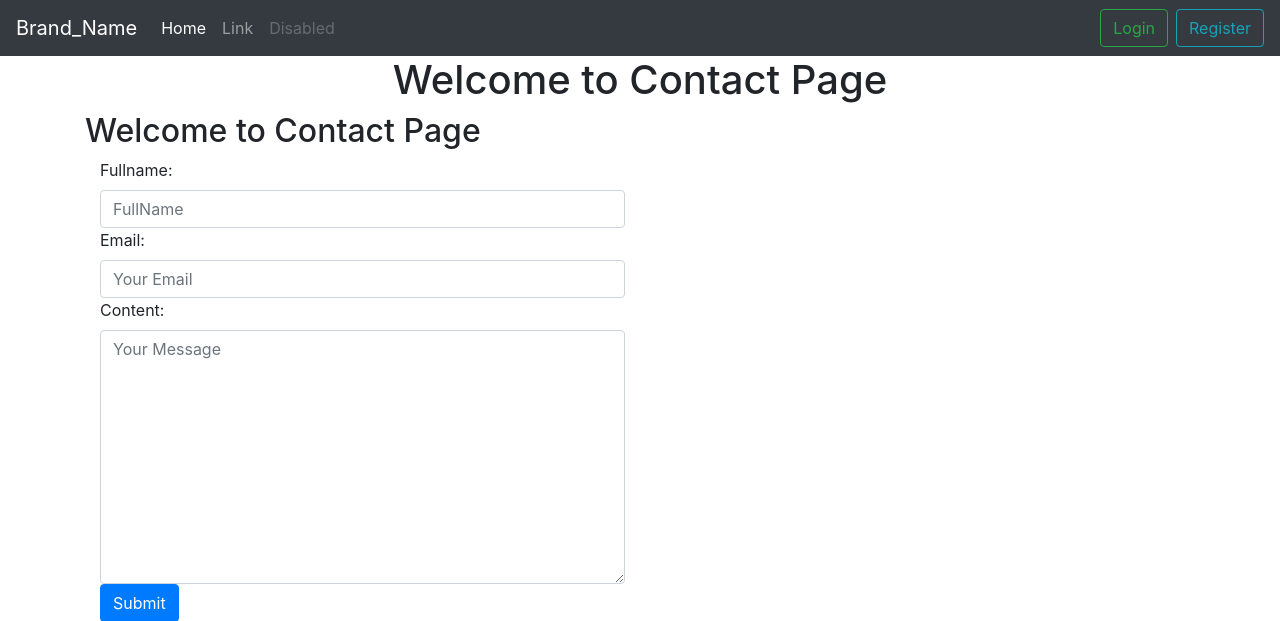
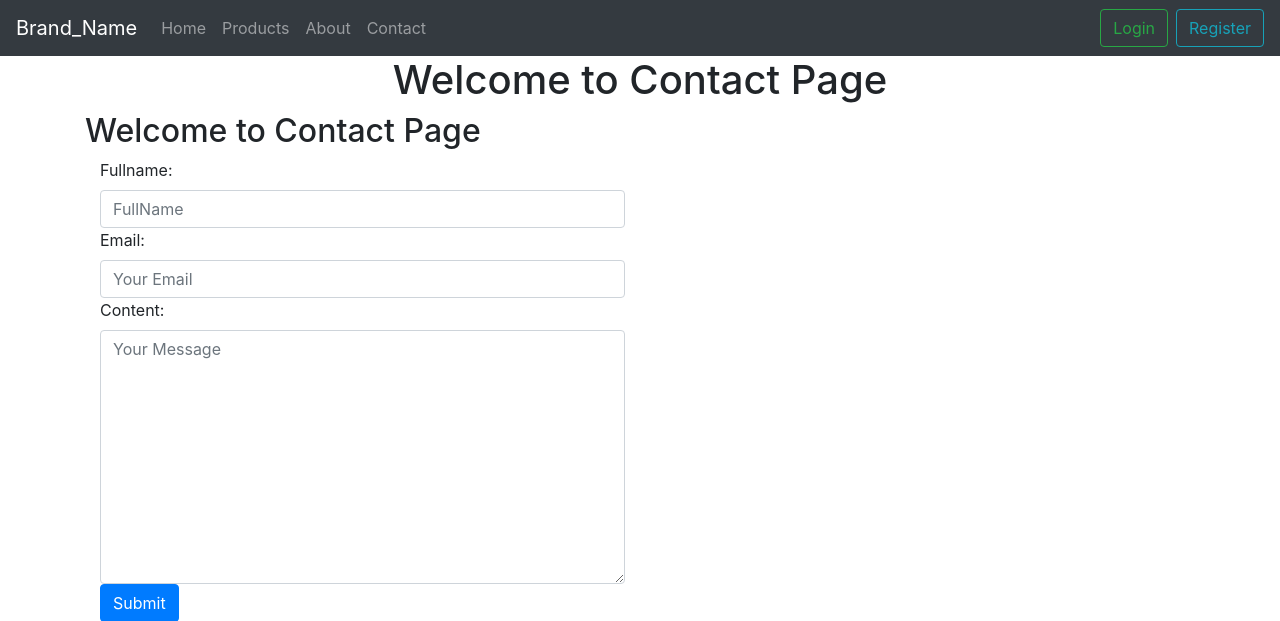
Before and after one commit to Drackus001/ecommerce, a Django app: page /contact/ in a window 1280 px wide. Shown: the top 621 px of the page. Run offline with Django 3.2, Linux system fonts and the light colour scheme; some libraries are stand-ins or nearby versions.

Commit message:
Navbar updated

```diff
--- a/src/ecommerce/urls.py
+++ b/src/ecommerce/urls.py
@@ -38,11 +38,11 @@ from .views import (
         register_page)
 
 urlpatterns = [
-    path('', views.home_page),
-    path('about/', views.about_page),
-    path('contact/', views.contact_page),
-    path('login/', views.login_page),
-    path('register/', views.register_page),
+    path('', views.home_page, name='home'),
+    path('about/', views.about_page, name='about'),
+    path('contact/', views.contact_page, name='contact'),
+    path('login/', views.login_page, name='login'),
+    path('register/', views.register_page, name='register'),
     path('products/', include(('products.urls', 'products'), namespace='products')),
 
     # path('featured/', ProductFeaturedListView.as_view()),
--- a/src/products/urls.py
+++ b/src/products/urls.py
@@ -5,6 +5,6 @@ from .views import (
         ProductDetailSlugView)
 
 urlpatterns = [
-    path('', ProductListView.as_view()),
+    path('', ProductListView.as_view(), name='list'),
     path('<slug:slug>/', ProductDetailSlugView.as_view(), name='detail'),
 ]
--- a/src/templates/base/navbar.html
+++ b/src/templates/base/navbar.html
@@ -1,25 +1,35 @@
-{% load static %}
+{% url 'home' as home_url %}
+{% url 'contact' as contact_url %}
+{% url 'about' as about_url %}
+{% url 'login' as login_url %}
+{% url 'register' as register_url %}
+{% url 'about' as about_url %}
+{% url 'products:list' as products_url %}
+
 <nav class="navbar navbar-expand-lg navbar-dark bg-dark">
     <button class="navbar-toggler" type="button" data-toggle="collapse" data-target="#navbarTogglerDemo01" aria-controls="navbarTogglerDemo01" aria-expanded="false" aria-label="Toggle navigation">
       <span class="navbar-toggler-icon"></span>
     </button>
     <div class="collapse navbar-collapse" id="navbarTogglerDemo01">
-      <a class="navbar-brand" href="#">Brand_Name</a>
+      <a class="navbar-brand" href="{{ home_url }}">Brand_Name</a>
       <ul class="navbar-nav mr-auto mt-2 mt-lg-0">
-        <li class="nav-item active">
-          <a class="nav-link" href="#">Home <span class="sr-only">(current)</span></a>
+        <li class="nav-item {% if request.path == home_url %} active{% endif %}">
+          <a class="nav-link" href="{{ home_url }}">Home <span class="sr-only">(current)</span></a>
         </li>
-        <li class="nav-item">
-          <a class="nav-link" href="#">Link</a>
+        <li class="nav-item {% if request.path == products_url_url %} active{% endif %}">
+          <a class="nav-link" href="{{ products_url }}">Products</a>
         </li>
-        <li class="nav-item">
-          <a class="nav-link disabled" href="#">Disabled</a>
-        </li>
+        <li class="nav-item {% if request.path == about_url %} active{% endif %}">
+            <a class="nav-link" href="{{ about_url }}">About</a>
+          </li>
+          <li class="nav-item {% if request.path == home_contact %} active{% endif %}">
+              <a class="nav-link" href="{{ contact_url }}">Contact</a>
+            </li>
       </ul>
       <form class="form-inline my-2 my-lg-0">
 
-        <button class="btn btn-outline-success m-2 my-2 my-sm-0" type="submit">Login</button>
-        <button class="btn btn-outline-info my-2 my-sm-0" type="submit">Register</button>
+          <a class="btn btn-outline-success m-2 my-2 my-sm-0" href="{{ login_url }}"> Login </a>
+          <a class="btn btn-outline-info my-2 my-sm-0" href="{{ register_url }}"> Register </a>
       </form>
     </div>
   </nav>
```
